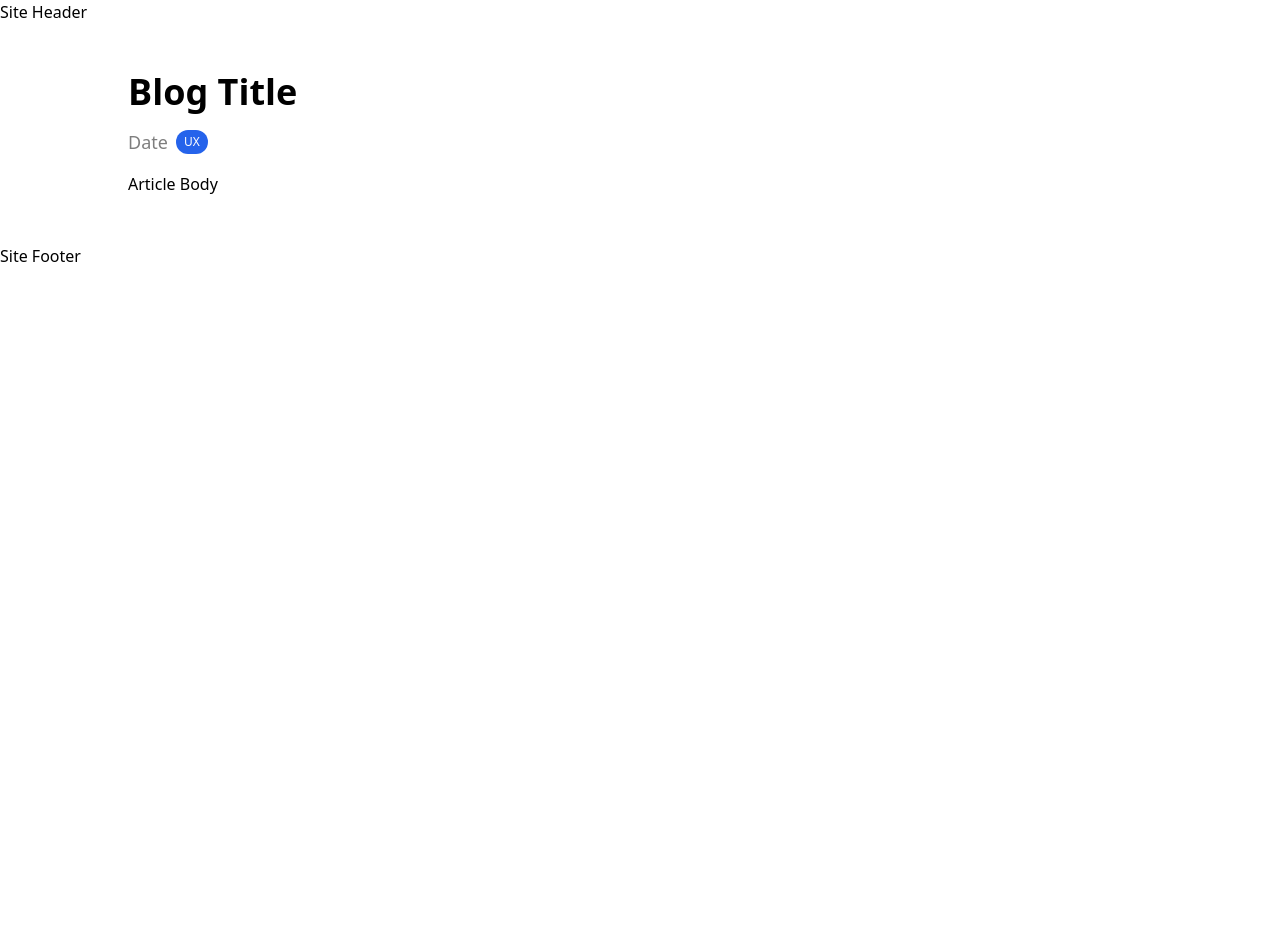
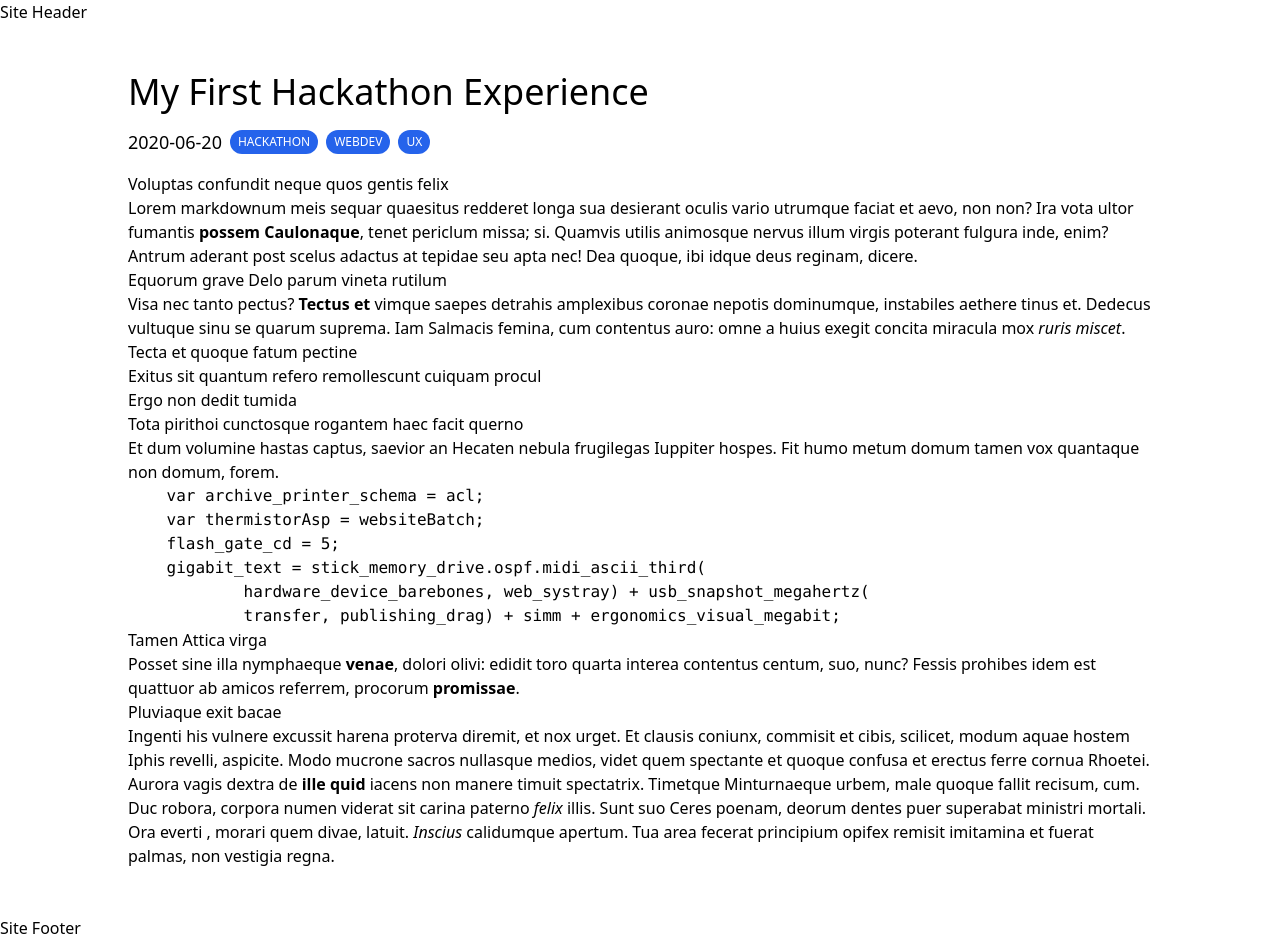
Before and after one commit to bladexr8/my-first-gatsby-project, a Gatsby site: page /blog/2020-06-20-My-First-Post/ in a window 1280 px wide. Before the commit the page ends 800 px from the top, so only its background shows below. Built offline with nearby package versions, Linux system fonts and the light colour scheme; Gatsby itself is replaced by a stand-in of ours; some packages are replaced by stand-ins of ours; code samples lack their colours.

Commit message:
add blog page template generation

```diff
--- a/public/page-data/dev-404-page/page-data.json
+++ b/public/page-data/dev-404-page/page-data.json
@@ -1,5 +1,5 @@
 {
     "componentChunkName": "component---cache-dev-404-page-js",
     "path": "/dev-404-page/",
-    "result": {"data":{"allSiteFunction":{"nodes":[]},"allSitePage":{"nodes":[{"path":"/blog/2020-07-22-My-Second-Post/"},{"path":"/blog/2020-06-20-My-First-Post/"},{"path":"/blog/2020-08-05-My-Third-Post/"},{"path":"/404/"},{"path":"/404.html"},{"path":"/about/"},{"path":"/"}]}},"pageContext":{}},
+    "result": {"data":{"allSiteFunction":{"nodes":[]},"allSitePage":{"nodes":[{"path":"/blog/2020-06-20-My-First-Post/"},{"path":"/blog/2020-07-22-My-Second-Post/"},{"path":"/blog/2020-08-05-My-Third-Post/"},{"path":"/404/"},{"path":"/404.html"},{"path":"/about/"},{"path":"/"}]}},"pageContext":{}},
     "staticQueryHashes": []}
--- a/src/templates/blog-page.js
+++ b/src/templates/blog-page.js
@@ -1,22 +1,38 @@
-import React from 'react'
-import Layout from '../components/layouts/Layout'
+import React from "react";
+import { graphql } from "gatsby";
+import Layout from "../components/layouts/Layout";
 import TagList from "../components/blog-posts/TagList"
-
-const BlogPage = () => {
+export default function BlogPage({data}) {
+  const {blogpost: {frontmatter: {date, tags, title},
+    html}} = data
+  const shortDate = date.split("T")[0]
   return (
     <Layout>
-      <div className="max-w-5xl space-y-4 mx-auto py-6 md:py-12 overflow-x-hidden lg:overflow-x-visible">
-        <h1 className="text-4xl font-bold">Blog Title</h1>
+      <div className="max-w-5xl space-y-4 mx-auto
+       py-6 md:py-12 overflow-x-hidden lg:overflow-x-
+       visible">
+        <h1 className="text-4xl font-
+         bold">{title}</h1>
         <div className="flex items-center space-x-2">
-          <p className="text-lg opacity-50">Date</p>
-          <TagList tags={["ux"]} />
+            <p className="text-lg opacity-
+              50">{shortDate}</p>
+        <TagList tags={tags} />
         </div>
-        <div>
-          Article Body
-        </div>
+        <div className="prose max-w-5xl"
+         dangerouslySetInnerHTML={{__html:html}}/>
       </div>
     </Layout>
   );
 }
-
-export default BlogPage
+export const pageQuery = graphql`
+query($slug: String!) {
+    blogpost: markdownRemark(fields: {slug: {eq:
+      $slug}}) {
+        frontmatter {
+          date
+          title
+          tags
+        }
+        html
+      }
+    }`
```
Also changed, not shown: public/page-data/blog/2020-06-20-My-First-Post/page-data.json (+1 -1 lines), public/page-data/blog/2020-07-22-My-Second-Post/page-data.json (+1 -1 lines), public/page-data/blog/2020-08-05-My-Third-Post/page-data.json (+1 -1 lines).
